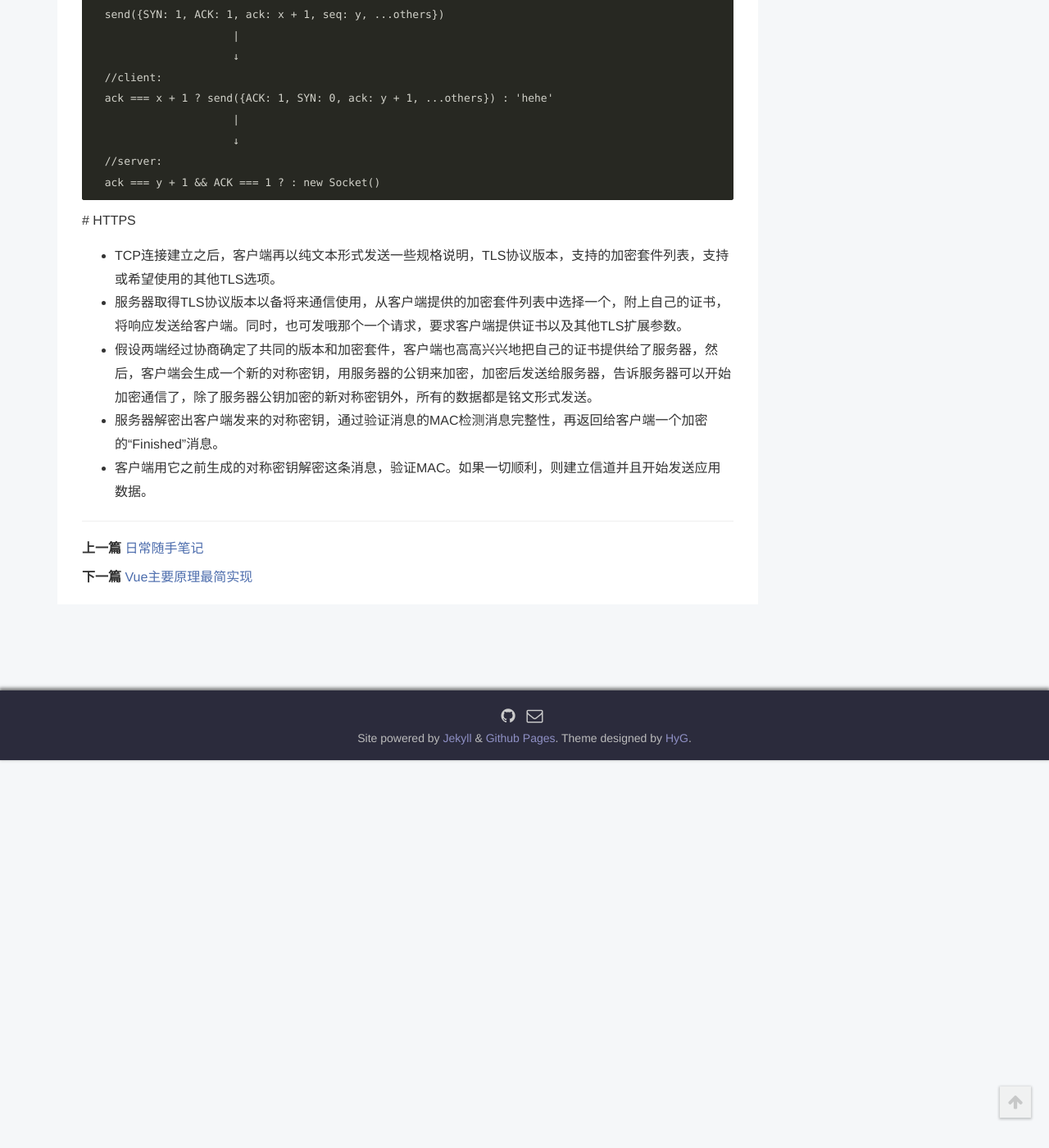
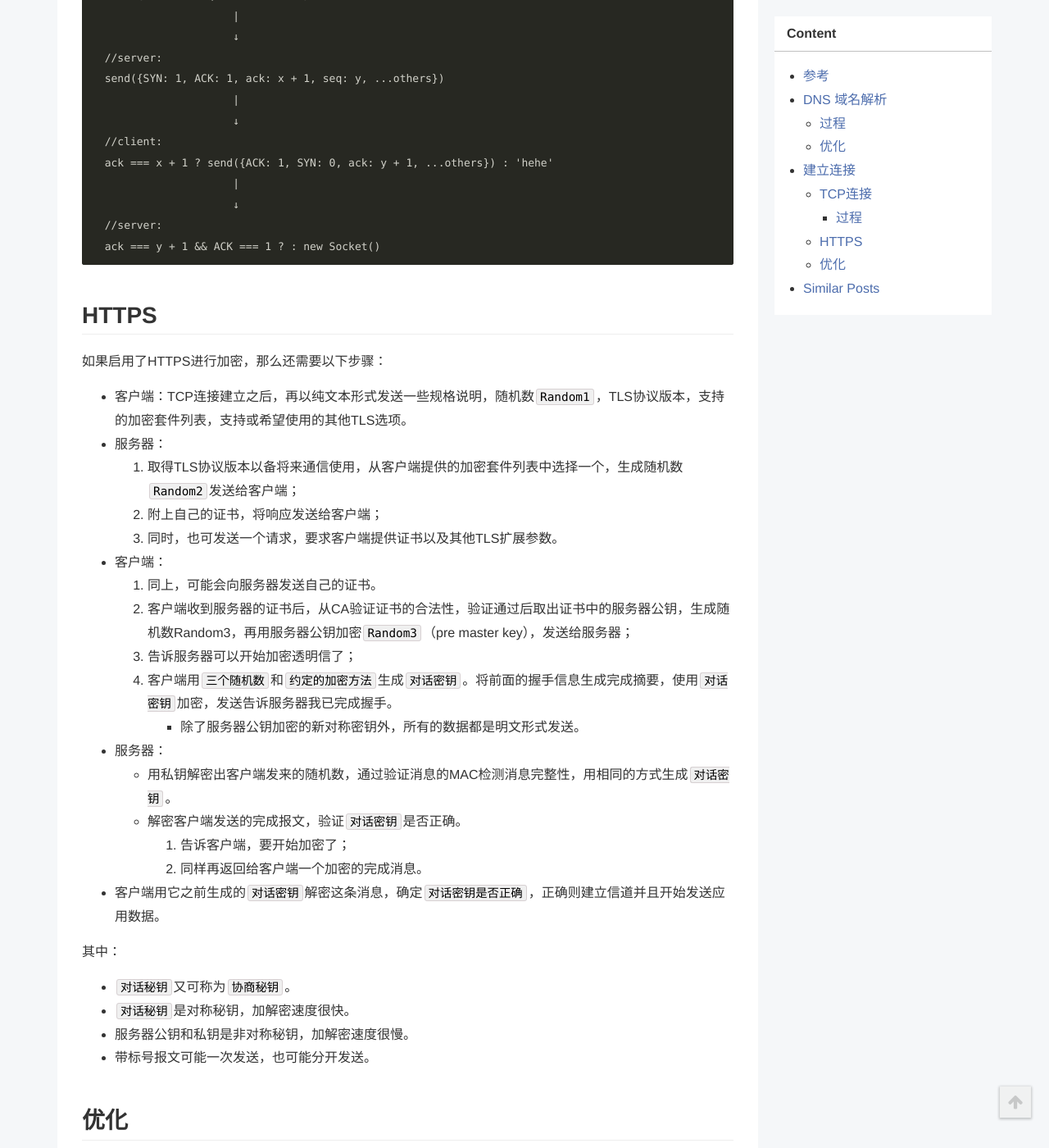
Before and after one commit to toBeTheLight/toBeTheLight.github.io, a Jekyll site: the page built from _posts/2018-03-30-从输入url按下回车开始能做哪些优化.md, in a window 1280 px wide and 1400 px high, scrolled down 2179 px. Shown: the whole window at 82% size. Built offline with Jekyll 4.4.1, drawn with Linux system fonts in a browser that asks for light colours; a style sheet for code colours, icons or effects is not loaded; before the commit the page ends 3106 px from its top, so only the background shows below that; some of the changed text lies outside the part shown.

Commit message:
update: 继续写

````diff
--- a/_posts/2018-03-30-从输入url按下回车开始能做哪些优化.md
+++ b/_posts/2018-03-30-从输入url按下回车开始能做哪些优化.md
@@ -55,13 +55,15 @@ author: toBeTheLight
 
 ## 优化
 
-当然针对DNS的优化就是减少DNS解析的时间，由于浏览器缓存机制的存在，我们只需要对首次访问进行优化，即适当减少要解析的域名个数，考虑到其他优化机制可以将页面及资源分布到2-4个域名上。
+当然针对DNS的优化就是减少DNS解析的时间，由于浏览器缓存机制的存在，我们只需要对首次访问进行优化，即适当减少要解析的域名个数，考虑到**其他优化机制**可以将页面及资源分布到2-4个域名上。
 
-# 建立TCP连接
+# 建立连接
+
+## TCP连接
 
 好了，浏览器终于拿到服务器IP了，客户端想要与服务器间通信并传递消息需要开启TCP（一种传输层协议）连接。
 
-## 过程
+### 过程
 
   * 客户端创建socket，向服务器目标端口发送连接建立请求，数据段包含位码SYN（建立联机标志位） = 1，随机数seq（顺序号码）= x，和其他TCP标志和选项。
   * 服务器有一个专门处理连接请求的welcome socket，接收到连接建立请求，置位码SYN和ACK（确认标志位）为1，ack（确认号码）= x + 1，随机数seq = y，并返回。
@@ -69,6 +71,7 @@ author: toBeTheLight
   * welcome socket检查ack等于y + 1和ACK等于1后，创建新的socket，此socket由源IP/源端口、目标IP/目标端口标识，之后客户端发送的数据都被引导向此新的socket，至此，TCP连接建立。
 
   简单来讲：
+
   ```
   // client:
   send({SYN: 1, seq: x, ...others})
@@ -86,10 +89,32 @@ author: toBeTheLight
   ack === y + 1 && ACK === 1 ? : new Socket()
   ```
 
-  # HTTPS
+## HTTPS
 
-  * TCP连接建立之后，客户端再以纯文本形式发送一些规格说明，TLS协议版本，支持的加密套件列表，支持或希望使用的其他TLS选项。
-  * 服务器取得TLS协议版本以备将来通信使用，从客户端提供的加密套件列表中选择一个，附上自己的证书，将响应发送给客户端。同时，也可发哦那个一个请求，要求客户端提供证书以及其他TLS扩展参数。
-  * 假设两端经过协商确定了共同的版本和加密套件，客户端也高高兴兴地把自己的证书提供给了服务器，然后，客户端会生成一个新的对称密钥，用服务器的公钥来加密，加密后发送给服务器，告诉服务器可以开始加密通信了，除了服务器公钥加密的新对称密钥外，所有的数据都是铭文形式发送。
-  * 服务器解密出客户端发来的对称密钥，通过验证消息的MAC检测消息完整性，再返回给客户端一个加密的“Finished”消息。
-  * 客户端用它之前生成的对称密钥解密这条消息，验证MAC。如果一切顺利，则建立信道并且开始发送应用数据。
+如果启用了HTTPS进行加密，那么还需要以下步骤：
+
+* 客户端：TCP连接建立之后，再以纯文本形式发送一些规格说明，随机数`Random1`，TLS协议版本，支持的加密套件列表，支持或希望使用的其他TLS选项。
+* 服务器：
+  1. 取得TLS协议版本以备将来通信使用，从客户端提供的加密套件列表中选择一个，生成随机数`Random2`发送给客户端；
+  2. 附上自己的证书，将响应发送给客户端；
+  3. 同时，也可发送一个请求，要求客户端提供证书以及其他TLS扩展参数。
+* 客户端：
+  1. 同上，可能会向服务器发送自己的证书。
+  2. 客户端收到服务器的证书后，从CA验证证书的合法性，验证通过后取出证书中的服务器公钥，生成随机数Random3，再用服务器公钥加密`Random3`（pre master key），发送给服务器；
+  3. 告诉服务器可以开始加密透明信了；
+  4. 客户端用`三个随机数`和`约定的加密方法`生成`对话密钥`。将前面的握手信息生成完成摘要，使用`对话密钥`加密，发送告诉服务器我已完成握手。
+  * 除了服务器公钥加密的新对称密钥外，所有的数据都是明文形式发送。
+* 服务器：
+  * 用私钥解密出客户端发来的随机数，通过验证消息的MAC检测消息完整性，用相同的方式生成`对话密钥`。
+  *  解密客户端发送的完成报文，验证`对话密钥`是否正确。
+  1. 告诉客户端，要开始加密了；
+  2. 同样再返回给客户端一个加密的完成消息。
+* 客户端用它之前生成的`对话密钥`解密这条消息，确定`对话密钥是否正确`，正确则建立信道并且开始发送应用数据。
+
+其中：
+  * `对话秘钥`又可称为`协商秘钥`。
+  * `对话秘钥`是对称秘钥，加解密速度很快。
+  * 服务器公钥和私钥是非对称秘钥，加解密速度很慢。
+  * 带标号报文可能一次发送，也可能分开发送。
+
+## 优化
````
